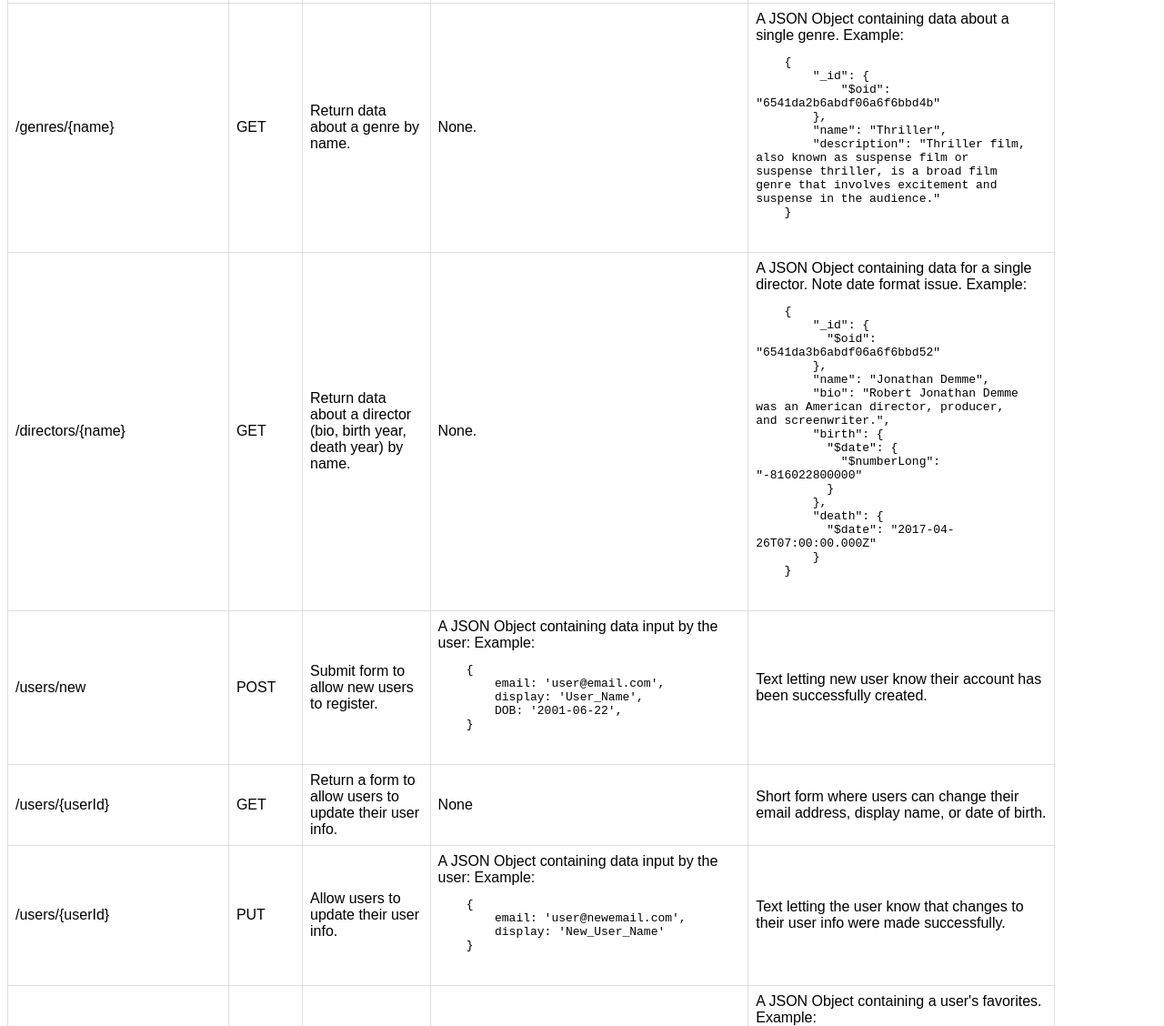
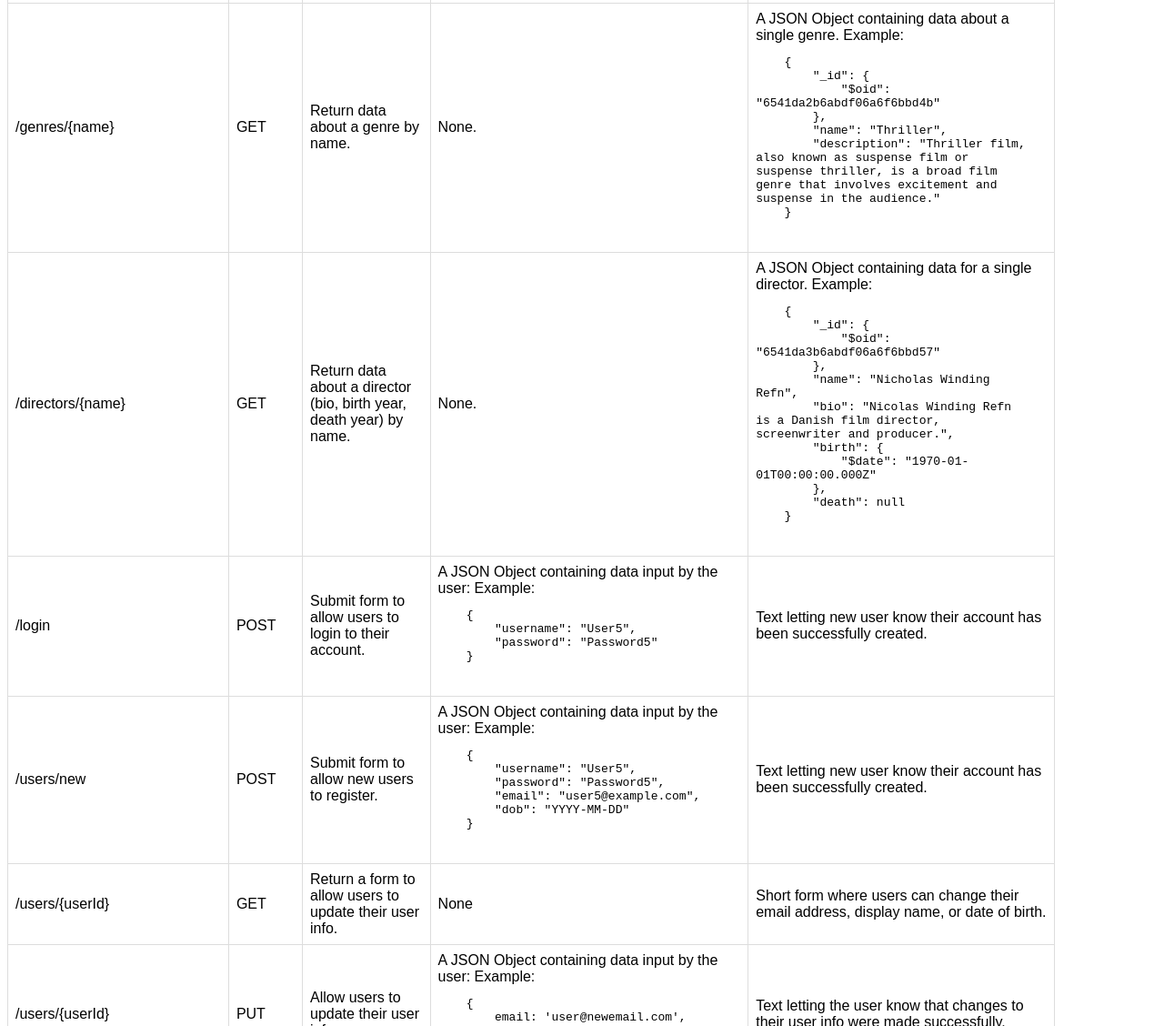
Before and after one commit to RoryV91/movie-api, a website: page public/documentation.html in a window 1280 px wide. Shown: the part 885-2013 px from the top of the page at 91% size. Drawn offline with Linux system fonts and the light colour scheme.

Commit message:
update documentation

```diff
--- a/public/documentation.html
+++ b/public/documentation.html
@@ -115,25 +115,35 @@
                 <td>GET</td>
                 <td>Return data about a director (bio, birth year, death year) by name.</td>
                 <td>None.</td>
-                <td>A JSON Object containing data for a single director. Note date format issue. Example: <br>
+                <td>A JSON Object containing data for a single director. Example: <br>
                     <pre>
     {
         "_id": {
-          "$oid": "6541da3b6abdf06a6f6bbd52"
+            "$oid": "6541da3b6abdf06a6f6bbd57"
         },
-        "name": "Jonathan Demme",
-        "bio": "Robert Jonathan Demme was an American director, producer, and screenwriter.",
+        "name": "Nicholas Winding Refn",
+        "bio": "Nicolas Winding Refn is a Danish film director, screenwriter and producer.",
         "birth": {
-          "$date": {
-            "$numberLong": "-816022800000"
-          }
+            "$date": "1970-01-01T00:00:00.000Z"
         },
-        "death": {
-          "$date": "2017-04-26T07:00:00.000Z"
-        }
+        "death": null
     }
                 </pre>
                 </td>
+            </tr>
+            <tr>
+                <td>/login</td>
+                <td>POST</td>
+                <td>Submit form to allow users to login to their account.</td>
+                <td>A JSON Object containing data input by the user: Example: <br>
+                    <pre>
+    {
+        "username": "User5",
+        "password": "Password5"
+    }
+                    </pre>
+                </td>
+                <td>Text letting new user know their account has been successfully created.</td>
             </tr>
             <tr>
                 <td>/users/new</td>
@@ -142,9 +152,10 @@
                 <td>A JSON Object containing data input by the user: Example: <br>
                     <pre>
     {
-        email: 'user@email.com',
-        display: 'User_Name',
-        DOB: '2001-06-22',
+        "username": "User5",
+        "password": "Password5",
+        "email": "user5@example.com",
+        "dob": "YYYY-MM-DD"
     }
                     </pre>
                 </td>
```
